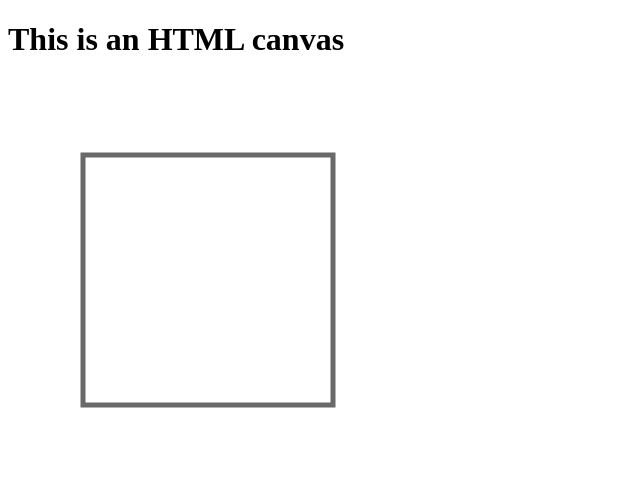
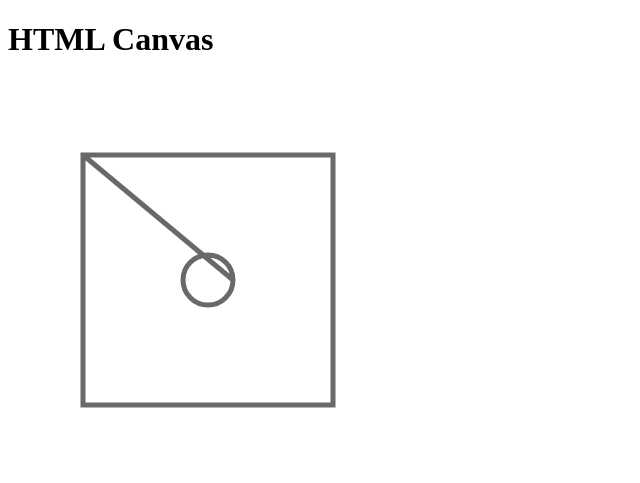
Before and after one commit to Ian-Chege/Game-Dev-JS, a website: page part1/part1.html in a window 1280 px wide. Shown: the whole page, without its empty margins (0-640 px from the left). Drawn offline with Linux system fonts and the light colour scheme.

Commit message:
feat: canvas element

```diff
--- a/part1/part1.html
+++ b/part1/part1.html
@@ -2,19 +2,23 @@
 <html>
 
 <head>
-    <title>This is an HTML canvas</title>
+    <title>HTML canvas</title>
 </head>
 
 <body>
-    <h1>This is an HTML canvas</h1>
-    <canvas id="asteroids" width="400" height="400"></canvas>
+    <h1>HTML Canvas</h1>
+    <canvas id="asteroids" width="400" height="400">
+        <!-- (optional) Fallback content if the browser doesn't support canvas element -->
+    </canvas>
 
     <script>
         var canvas = document.getElementById('asteroids');
         var context = canvas.getContext("2d");
         context.strokeStyle = 'dimgrey';
         context.lineWidth = 5;
-        context.rect(75,75,250,250);
+        context.rect(75,75,250,250); //(x,y,width,height) (x,y) pixel coordinates of the origin of the rectangle. (weight,height) to specify the pixel width and height of the rectangle.
+        // context.beginPath();
+        context.arc(200,200,25,0,2*Math.PI);
         context.stroke();
     </script>
 </body>
```
Also changed, not shown: part1/part1Exercise.html (added, +27 -0 lines).
